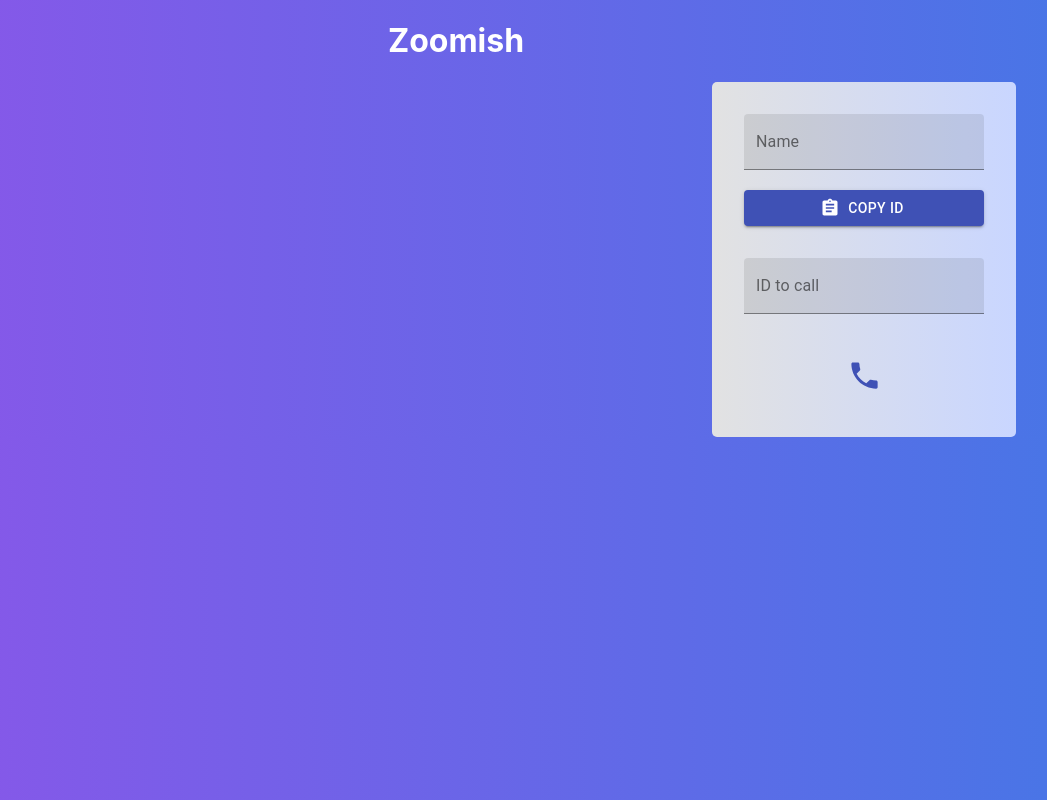
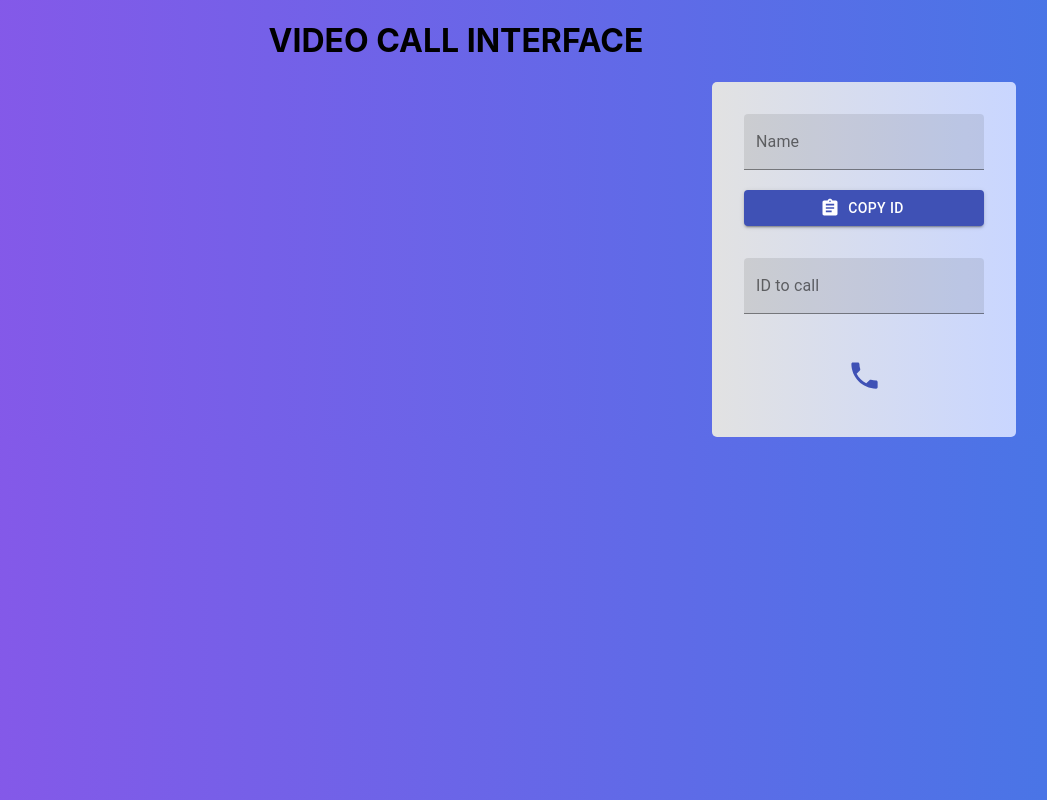
Before and after one commit to naman-0804/sl-health-vc, a React (Create React App) app in the folder frontend/: page / in a window 1280 px wide. Shown: the whole page, without its empty margins (184-1231 px from the left). Built offline with nearby package versions, Linux system fonts and the light colour scheme; no server answers.

Commit message:
Update App.js

```diff
--- a/frontend/src/App.js
+++ b/frontend/src/App.js
@@ -164,7 +164,7 @@ function App() {
 
     return (
         <>
-            <h1 style={{ textAlign: "center", color: '#fff' }}>Zoomish</h1>
+            <h1 style={{ textAlign: "center"}}>VIDEO CALL INTERFACE</h1>
             <div className="container">
                 <div className="video-container">
                     <div className="video">
```
